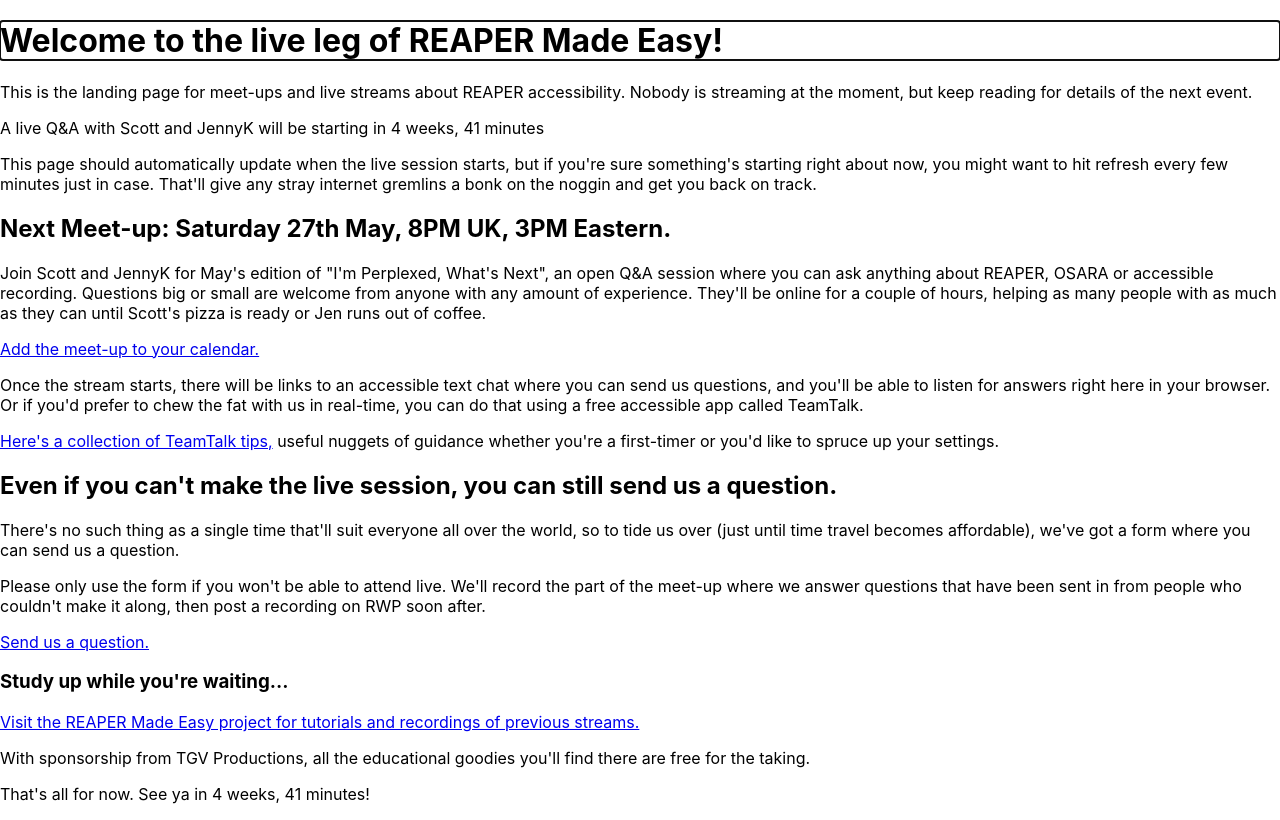
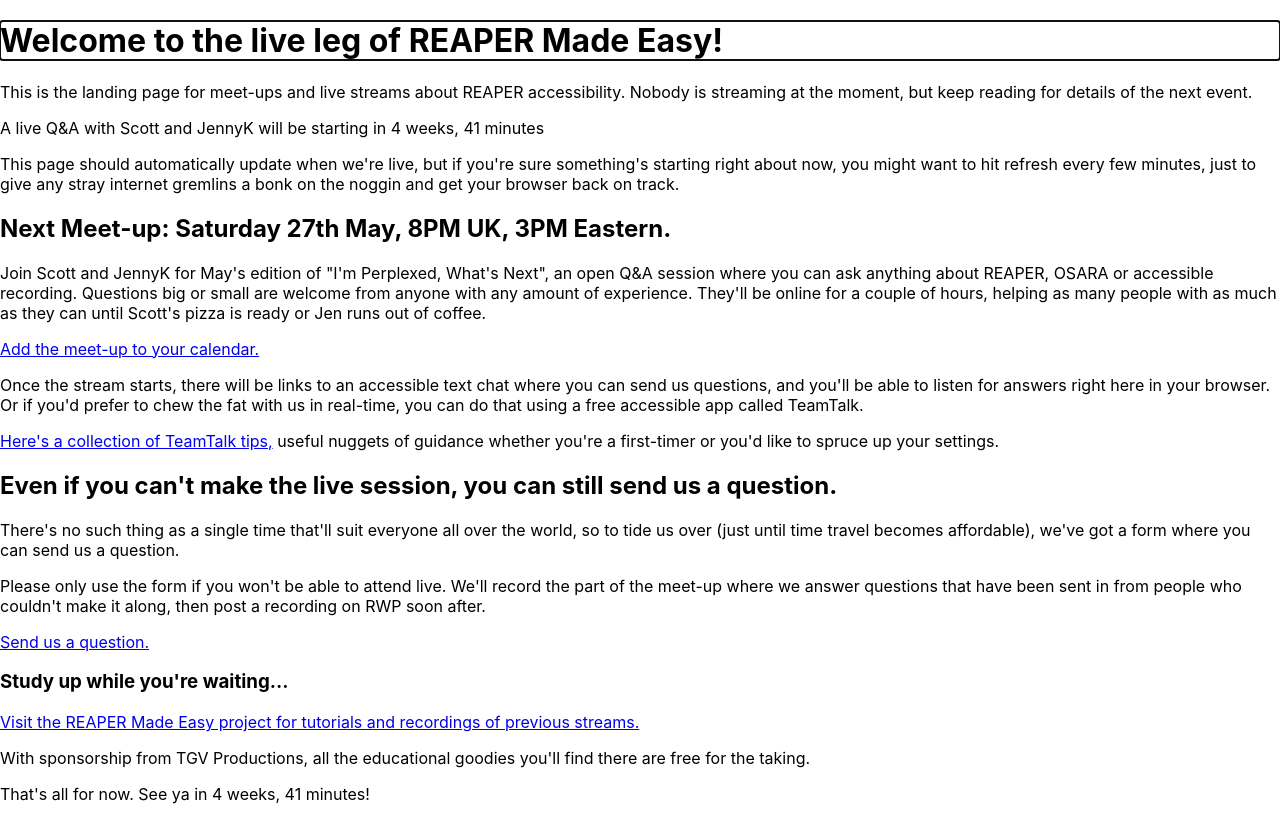
Before and after one commit to Timtam/reaper-stream-website, a React (Create React App) app: page / in a window 1280 px wide. Built offline with nearby package versions, Linux system fonts and the light colour scheme; no server answers.

Commit message:
Fix some wording on the offline page

```diff
--- a/src/Offline.tsx
+++ b/src/Offline.tsx
@@ -59,10 +59,10 @@ function Offline({ nextStream }: OfflineProps) {
         ""
       )}
       <p>
-        This page should automatically update when the live session starts, but
+        This page should automatically update when we're live, but
         if you're sure something's starting right about now, you might want to
-        hit refresh every few minutes just in case. That'll give any stray
-        internet gremlins a bonk on the noggin and get you back on track.
+        hit refresh every few minutes, just to give any stray
+        internet gremlins a bonk on the noggin and get your browser back on track.
       </p>
       <h2>Next Meet-up: Saturday 27th May, 8PM UK, 3PM Eastern.</h2>
       <p>
```
